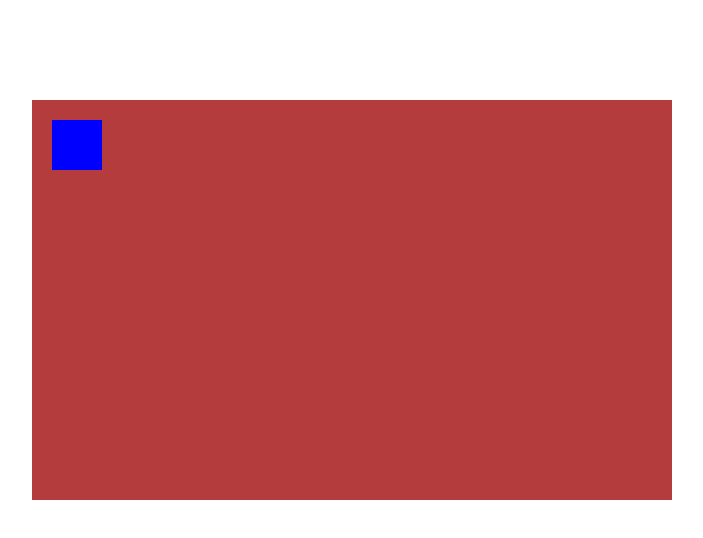
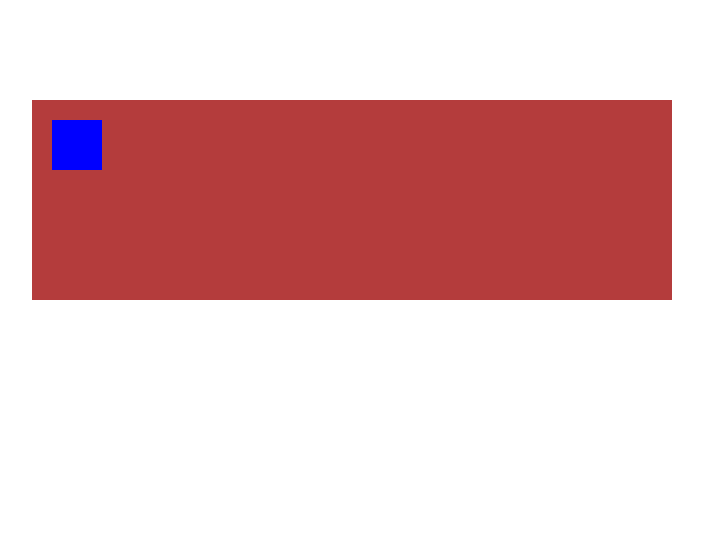
Before and after one commit to thesaddestgravy/the-harding-repo, a plain HTML site: page index.html in a window 1280 px wide. Shown: the whole page, without its empty margins (68-771 px from the left). Drawn offline with Linux system fonts and the light colour scheme.

Commit message:
changed size of rect

```diff
--- a/index.html
+++ b/index.html
@@ -21,7 +21,7 @@
 
     const context = canvas.getContext('2d');
     context.fillStyle = 'rgb(180, 60, 60)';
-    context.fillRect(100, 100, width / 2, height / 2);
+    context.fillRect(100, 100, width / 2, height / 4);
 
     context.fillStyle = 'rgb(0, 0, 255)';
     context.fillRect(120, 120, 50, 50);
```
